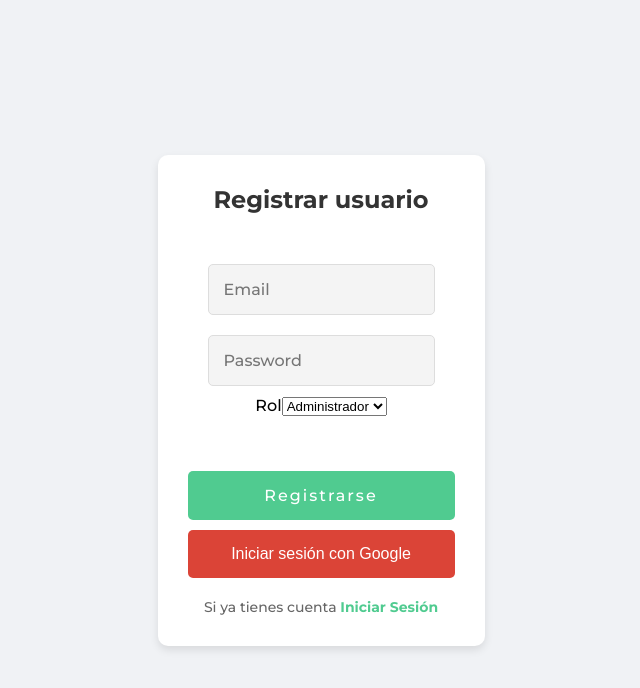
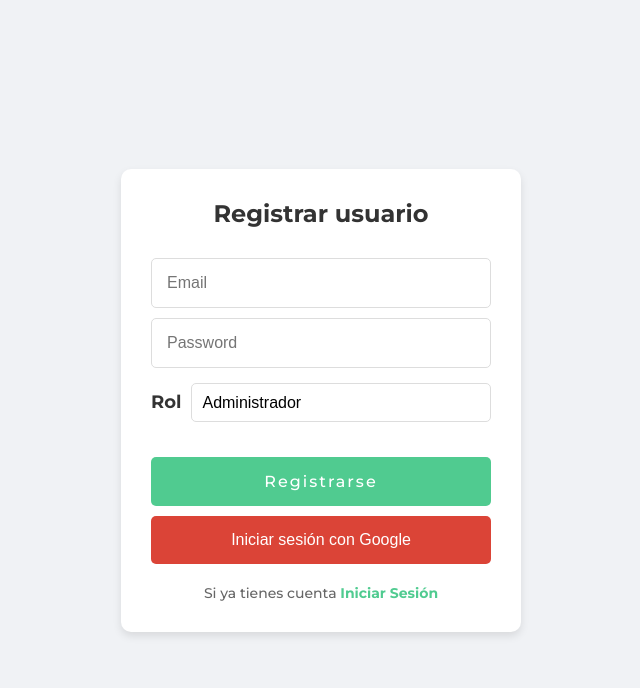
Before and after one commit to Juancribas24/proyectoweb, a React (Vite) app: page /create in a window 1280 px wide. Both pictures are taken after a click on the link "Registrarse". Shown: the top 688 px of the page, without its empty margins (319-959 px from the left). Built offline with nearby package versions, Linux system fonts and the light colour scheme; no server answers.

Commit message:
Mejora en selección de usuario
Mejora estética para seleccionar rol al momento de registrarse.

```diff
--- a/src/Pages/Register.jsx
+++ b/src/Pages/Register.jsx
@@ -65,7 +65,7 @@ const Register = () => {
                 <input type='password' placeholder='Password' id='password' name='password' autoComplete='current-password' />
                 {register && (
                     <label>
-                        Rol
+                        <span>Rol</span>
                         <select id='rol' name='rol'>
                             <option value="admin">Administrador</option>
                             <option value="user">Usuario</option>
--- a/src/index.css
+++ b/src/index.css
@@ -15,6 +15,9 @@ body {
     height: 100vh;
     margin: 0;
 }
+/* --------------------------------------------------------------------- */
+/* ----------- ESTILOS PARA EL INICIO DE SESIÓN ------------------------ */
+/* --------------------------------------------------------------------- */
 
 .containerRegister {
     background-color: #ffffff;
@@ -99,26 +102,57 @@ body {
     text-decoration: underline;
 }
 
-
+/* Cuadro para selección de form */
 .form-group {
-	display: flex;
-	align-items: center;
-    flex-direction: column;
-	gap: 10px;
-	padding: 20px 20px;
+    width: 100%;
+    margin-bottom: 15px;
 }
 
 .form-group input {
-	/* padding: 15px 30px; */
-	font-family: inherit;
-	width: 250px;
-	border: none;
-    background-color: #f4f4f4;
-    border-radius: 10px;
-	outline: none;
-	font-size: 15px;
-	padding: 10px;
+    width: 100%;
+    padding: 15px;
+    border: 1px solid #dddddd;
+    border-radius: 5px;
+    margin-top: 10px;
+    font-size: 16px;
 }
+
+.form-group label {
+    display: flex;
+    align-items: center;
+    font-size: 16px;
+    color: #333;
+    margin-top: 15px;
+    width: 100%;
+}
+
+.form-group label span {
+    margin-right: 10px;
+    font-size: 18px;
+    font-weight: bold;
+}
+
+.form-group select {
+    flex: 1;
+    padding: 10px;
+    border: 1px solid #dddddd;
+    border-radius: 5px;
+    font-size: 16px;
+    background-color: #ffffff;
+    appearance: none;
+    -webkit-appearance: none;
+    -moz-appearance: none;
+}
+
+.form-group select:focus {
+    outline: none;
+    border-color: #50cb90;
+}
+
+.form-group select:hover {
+    border-color: #45b77d;
+}
+
 
 .btnRegister {
 	width: auto;
```
